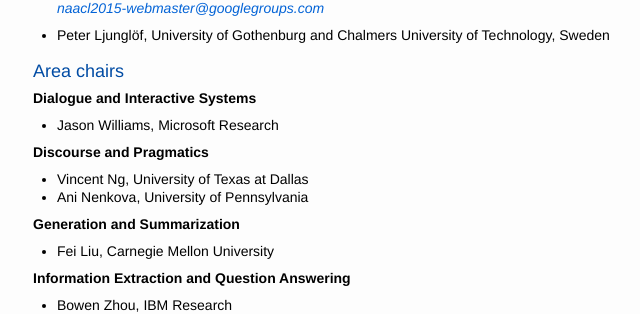
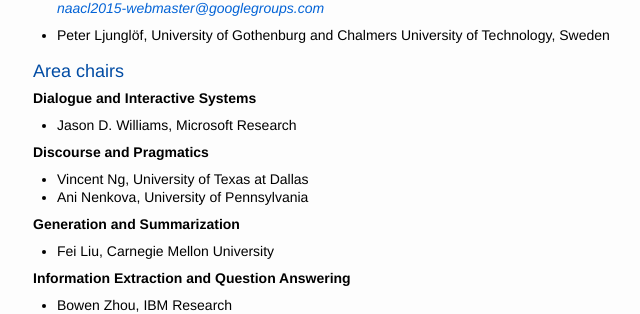
Before and after one commit to naacl-org/naacl-hlt-2015, a Jekyll site: the page built from people.md, in a window 1280 px wide and 900 px high, scrolled down 994 px. Shown: the part 143-457 px from the top of the window, without its empty margins (31-671 px from the left). Built offline with Jekyll 4.4.1, drawn with Linux system fonts in a browser that asks for light colours.

Commit message:
Name update

```diff
--- a/people.md
+++ b/people.md
@@ -75,7 +75,7 @@
 
 ### Dialogue and Interactive Systems
 
-- Jason Williams, Microsoft Research
+- Jason D. Williams, Microsoft Research
 
 ### Discourse and Pragmatics
 
```
